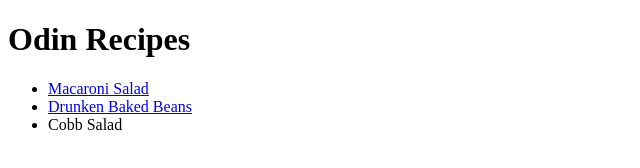
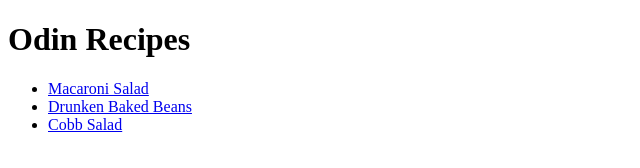
Before and after one commit to harbiehorla/odin-recipes, a plain HTML site: page index.html in a window 1280 px wide. Shown: the full height of the page, 0-640 px from the left. Drawn offline with Linux system fonts and the light colour scheme.

Commit message:
index.html

```diff
--- a/index.html
+++ b/index.html
@@ -9,7 +9,7 @@
     <ul>
         <li><a href="Macaroni-Salad.html">Macaroni Salad</a></li>
         <li><a href="drunken-baked-beans.html">Drunken Baked Beans</a></li>
-        <li><a href="cobb-salad.html"></a>Cobb Salad</li>
+        <li><a href="cobb-salad.html">Cobb Salad</a></li>
     </ul>
 </body>
 </html>
```
